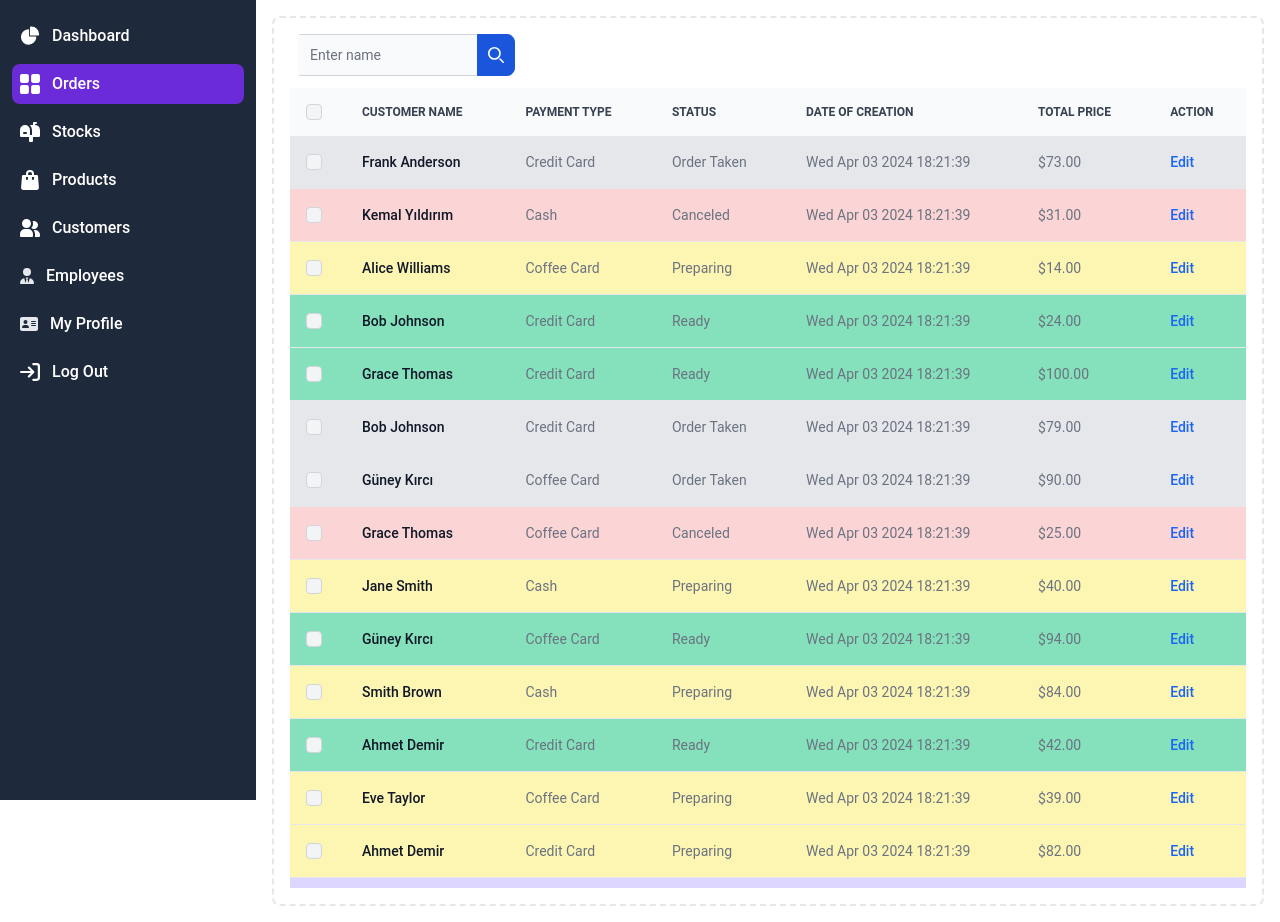
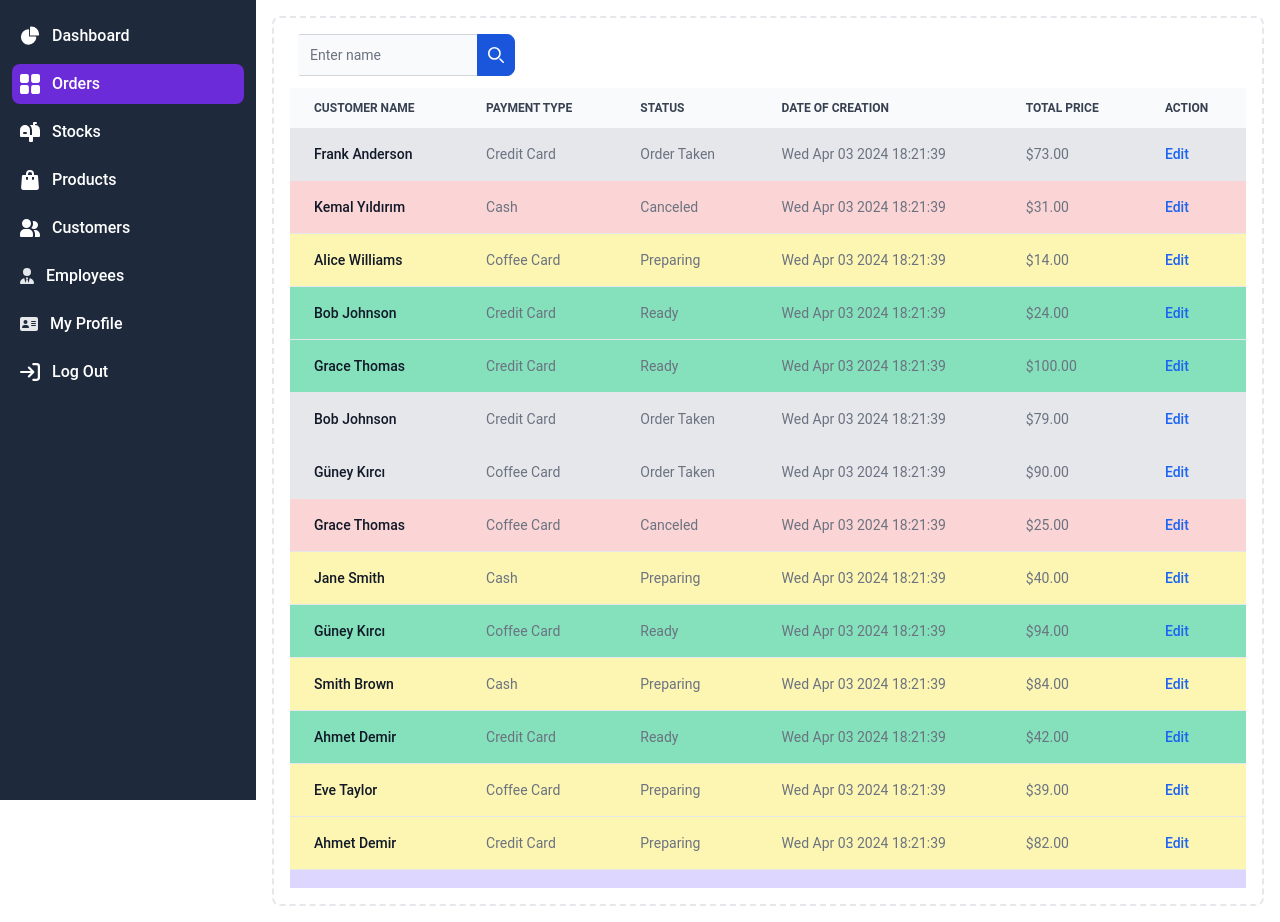
Before and after one commit to Nosver/CafeManagement, a React (Vite) app in the folder frontend/: page /orders in a window 1280 px wide. Built offline with nearby package versions, Linux system fonts and the light colour scheme.

Commit message:
Checkboxes are removed and add buttons are relocated in ERP side
.

```diff
--- a/frontend/src/components/personel/SearchBar.jsx
+++ b/frontend/src/components/personel/SearchBar.jsx
@@ -13,12 +13,11 @@ export const SearchBar = ({searchButtonSubmit}) => {
         searchButtonSubmit(searchValue);
     };
 
-
     return (
         <form class="max-w-2xl mr-auto ml-2" onSubmit={handleSubmit}>
             <div class="flex">
                 <div class="relative w-full">
-                    <input value={searchValue} onChange={handleInputChange} type="search" id="search-dropdown" class="block p-2.5 w-full z-20 text-sm text-gray-900 bg-gray-50 rounded-e-lg border-x-gray-50 border-x-2 border border-gray-300 focus:ring-blue-500 focus:border-blue-500 dark:bg-gray-700 dark:border-x-gray-700  dark:border-gray-600 dark:placeholder-gray-400 dark:text-white dark:focus:border-blue-500" placeholder="Enter name" />
+                    <input value={searchValue} onChange={handleInputChange} type="search" id="search-dropdown" class="block p-2.5 w-full z-20 text-sm text-gray-900 bg-gray-50 rounded-e-lg     border-x-gray-50 border-x-2 border border-gray-300 focus:ring-blue-500 focus:border-blue-500 dark:bg-gray-700 dark:border-x-gray-700  dark:border-gray-600 dark:placeholder-gray-400 dark:text-white dark:focus:border-blue-500" placeholder="Enter name" />
                     <button type="submit" class="absolute top-0 end-0 p-2.5 text-sm font-medium h-full text-white bg-blue-700 rounded-e-lg border border-blue-700 hover:bg-blue-800 focus:ring-4 focus:outline-none focus:ring-blue-300 dark:bg-blue-600 dark:hover:bg-blue-700 dark:focus:ring-blue-800">
                         <svg class="w-4 h-4" aria-hidden="true" xmlns="http://www.w3.org/2000/svg" fill="none" viewBox="0 0 20 20">
                             <path stroke="currentColor" stroke-linecap="round" stroke-linejoin="round" stroke-width="2" d="m19 19-4-4m0-7A7 7 0 1 1 1 8a7 7 0 0 1 14 0Z" />
--- a/frontend/src/pages/Personel/Customers.jsx
+++ b/frontend/src/pages/Personel/Customers.jsx
@@ -129,9 +129,6 @@ export const Customers = () => {
                                 <table class="w-full text-sm text-left rtl:text-right text-gray-500 dark:text-gray-400">
                                     <thead class="text-xs text-gray-700 uppercase bg-gray-50 dark:bg-gray-700 dark:text-gray-400">
                                         <tr>
-                                            <th scope="col" class="p-4">
-                                                <InsertButton description="Add new product" onClick={openPopup} />
-                                            </th>
                                             <th scope="col" class="px-6 py-3">
                                                 Id
                                             </th>
@@ -197,12 +194,6 @@ export const Customers = () => {
 
                                         {customersShow.map((customersArray, index) => (
                                             <tr key={index}>
-                                                <td class="w-4 p-4">
-                                                    <div class="flex items-center">
-                                                        <input id={`checkbox-table-${index}`} type="checkbox" class="w-4 h-4 text-blue-600 bg-gray-100 border-gray-300 rounded focus:ring-blue-500 dark:focus:ring-blue-600 dark:ring-offset-gray-800 dark:focus:ring-offset-gray-800 focus:ring-2 dark:bg-gray-700 dark:border-gray-600" />
-                                                        <label for={`checkbox-table-${index}`} class="sr-only">checkbox</label>
-                                                    </div>
-                                                </td>
                                                 <td class="px-6 py-4 whitespace-nowrap">
                                                     <div class="text-sm text-gray-900">{customersArray.id}</div>
                                                 </td>
--- a/frontend/src/pages/Personel/Employees.jsx
+++ b/frontend/src/pages/Personel/Employees.jsx
@@ -99,6 +99,7 @@ export const Employees = () => {
         <div class="p-4 border-2 border-gray-200 border-dashed rounded-lg dark:border-gray-700">
           <div class='flex flex-row w-6/6 mb-3'>
             <SearchBar searchButtonSubmit = {searchButtonSubmit} class='mr-auto'></SearchBar>
+            <InsertButton description="Add new Employee" onClick={openPopup} />
           </div>
           <div className="flex h-screen overflow-hidden">
             {/* Content area */}
@@ -108,9 +109,6 @@ export const Employees = () => {
                 <table class="table-auto w-* text-sm text-left rtl:text-right text-gray-500 dark:text-gray-400">
                   <thead class="text-xs text-gray-700 uppercase bg-gray-50 dark:bg-gray-700 dark:text-gray-400">
                     <tr>
-                      <th scope="col" class="p-4">
-                        <InsertButton description="Add new Employee" onClick={openPopup} />
-                      </th>
                       <th scope="col" class="px-6 py-3">Full Name</th>
                       <th scope="col" class="px-6 py-3">Email</th>
                       <th scope="col" class="px-6 py-3">Phone</th>
@@ -160,12 +158,6 @@ export const Employees = () => {
                         class={`
                           ${Employee.quantity == 1 ? 'bg-red-400' : Employee.quantity < 5 ? 'bg-red-300' : Employee.quantity < 10 ? 'bg-red-200' : Employee.quantity < 20 ? 'bg-red-100' : 'bg-white'} border-b dark:bg-gray-800 dark:border-black-700 hover:bg-white dark:hover:bg-gray-600 }`}
                       >
-                        <td class="w-4 p-4">
-                          <div class="flex items-center">
-                            <input id={`checkbox-table-${index}`} type="checkbox" class="w-4 h-4 text-blue-600 bg-gray-100 border-gray-300 rounded focus:ring-blue-500 dark:focus:ring-blue-600 dark:ring-offset-gray-800 dark:focus:ring-offset-gray-800 focus:ring-2 dark:bg-gray-700 dark:border-gray-600" />
-                            <label for={`checkbox-table-${index}`} class="sr-only">checkbox</label>
-                          </div>
-                        </td>
                         <td class="px-6 py-4">{Employee.fullName.toString()}</td>
                         <td class="px-6 py-4">{Employee.email.toString()}</td>
                         <td class="px-6 py-4">{Employee.phone.toString()}</td>
--- a/frontend/src/pages/Personel/Orders.jsx
+++ b/frontend/src/pages/Personel/Orders.jsx
@@ -117,12 +117,6 @@ export const Orders = () => {
                                 <table class="w-full text-sm text-left rtl:text-right text-gray-500 dark:text-gray-400">
                                     <thead class="text-xs text-gray-700 uppercase bg-gray-50 dark:bg-gray-700 dark:text-gray-400">
                                         <tr>
-                                            <th scope="col" class="p-4">
-                                                <div class="flex items-center">
-                                                    <input id="checkbox-all" type="checkbox" class="w-4 h-4 text-blue-600 bg-gray-100 border-gray-300 rounded focus:ring-blue-500 dark:focus:ring-blue-600 dark:ring-offset-gray-800 dark:focus:ring-offset-gray-800 focus:ring-2 dark:bg-gray-700 dark:border-gray-600" />
-                                                    <label for="checkbox-all" class="sr-only">checkbox</label>
-                                                </div>
-                                            </th>
                                             <th scope="col" class="px-6 py-3">
                                                 Customer Name
                                             </th>
@@ -166,12 +160,6 @@ export const Orders = () => {
                                                                 order.status === OrderStatus.CANCELED ? 'bg-red-200' :
                                                                     order.status === OrderStatus.SERVED ? 'bg-violet-200' :
                                                                         'bg-gray-200'} border-b dark:bg-gray-800 dark:border-black-700 hover:bg-white dark:hover:bg-gray-600 }`}>
-                                                <td class="w-4 p-4">
-                                                    <div class="flex items-center">
-                                                        <input id={`checkbox-table-${index}`} type="checkbox" class="w-4 h-4 text-blue-600 bg-gray-100 border-gray-300 rounded focus:ring-blue-500 dark:focus:ring-blue-600 dark:ring-offset-gray-800 dark:focus:ring-offset-gray-800 focus:ring-2 dark:bg-gray-700 dark:border-gray-600" />
-                                                        <label for={`checkbox-table-${index}`} class="sr-only">checkbox</label>
-                                                    </div>
-                                                </td>
                                                 <th scope="row" class="px-6 py-4 font-medium text-gray-900 whitespace-nowrap dark:text-white">
                                                     {order.customer}
                                                 </th>
--- a/frontend/src/pages/Personel/Products.jsx
+++ b/frontend/src/pages/Personel/Products.jsx
@@ -92,6 +92,7 @@ export const Products = () => {
                 <div class="p-4 border-2 border-gray-200 border-dashed rounded-lg dark:border-gray-700">
                     <div class='flex flex-row w-6/6 mb-3'>
                         <SearchBar searchButtonSubmit = {searchButtonSubmit} class='mr-auto'></SearchBar>
+                        <InsertButton description="Add new product" onClick={openPopup} />
                     </div>
                     <div className="flex h-screen overflow-hidden">
 
@@ -102,9 +103,6 @@ export const Products = () => {
                                 <table class="w-full text-sm text-left rtl:text-right text-gray-500 dark:text-gray-400">
                                     <thead class="text-xs text-gray-700 uppercase bg-gray-50 dark:bg-gray-700 dark:text-gray-400">
                                         <tr>
-                                            <th scope="col" class="p-4">
-                                                <InsertButton description="Add new product" onClick={openPopup} />
-                                            </th>
                                             <th scope="col" class="px-6 py-3">
                                                 Id
                                             </th>
@@ -169,12 +167,6 @@ export const Products = () => {
                                                 class={`
                                             ${product.quantity == 1 ? 'bg-red-400' : product.quantity < 5 ? 'bg-red-300' : product.quantity < 10 ? 'bg-red-200' : product.quantity < 20 ? 'bg-red-100' : 'bg-white'} border-b dark:bg-gray-800 dark:border-black-700 hover:bg-white dark:hover:bg-gray-600 }`}
                                             >
-                                                <td class="w-4 p-4">
-                                                    <div class="flex items-center">
-                                                        <input id={`checkbox-table-${index}`} type="checkbox" class="w-4 h-4 text-blue-600 bg-gray-100 border-gray-300 rounded focus:ring-blue-500 dark:focus:ring-blue-600 dark:ring-offset-gray-800 dark:focus:ring-offset-gray-800 focus:ring-2 dark:bg-gray-700 dark:border-gray-600" />
-                                                        <label for={`checkbox-table-${index}`} class="sr-only">checkbox</label>
-                                                    </div>
-                                                </td>
                                                 <th scope="row" class="px-6 py-4 font-medium text-gray-900 whitespace-nowrap dark:text-white">
                                                     {product.id}
                                                 </th>
--- a/frontend/src/pages/Personel/Stocks.jsx
+++ b/frontend/src/pages/Personel/Stocks.jsx
@@ -143,14 +143,12 @@ export const Stocks = () => {
                 <div class="p-4 border-2 border-gray-200 border-dashed rounded-lg dark:border-gray-700">
                     <div class='flex flex-row w-6/6 mb-3'>
                         <SearchBar searchButtonSubmit = {searchButtonSubmit} class='mr-auto'></SearchBar>
+                        <InsertButton description="Add new stock" onClick={openPopup} />
                     </div>
                     <main>
                         <table class="w-full text-sm text-left rtl:text-right text-gray-500 dark:text-gray-400">
                             <thead class="text-xs text-gray-700 uppercase bg-gray-50 dark:bg-gray-700 dark:text-gray-400">
                                 <tr>
-                                    <th scope="col" class="p-4">
-                                        <InsertButton description="Add new stock" onClick={openPopup} />
-                                    </th>
                                     <th scope="col" class="px-6 py-3">
                                         ID
                                     </th>
@@ -206,12 +204,6 @@ export const Stocks = () => {
                                 {stocksShow.map((stock, index) => (
                                     <tr key={index} onClick={() => setSelectedOrder(order)}
                                             class={`${stock.quantity == 1 ? 'bg-red-400' : stock.quantity < 5 ? 'bg-red-300' : stock.quantity < 10 ? 'bg-red-200' : stock.quantity < 20 ? 'bg-red-100' : 'bg-white'} border-b dark:bg-gray-800 dark:border-black-700 hover:bg-white dark:hover:bg-gray-600 }`}>
-                                        <td class="w-4 p-4">
-                                            <div class="flex items-center">
-                                                <input id={`checkbox-table-${index}`} type="checkbox" class="w-4 h-4 text-blue-600 bg-gray-100 border-gray-300 rounded focus:ring-blue-500 dark:focus:ring-blue-600 dark:ring-offset-gray-800 dark:focus:ring-offset-gray-800 focus:ring-2 dark:bg-gray-700 dark:border-gray-600" />
-                                                <label for={`checkbox-table-${index}`} class="sr-only">checkbox</label>
-                                            </div>
-                                        </td>
                                         <th scope="row" class="px-6 py-4 font-medium text-gray-900 whitespace-nowrap dark:text-white">{stock.id}</th>
                                         <td class="px-6 py-4">{stock.name}</td>
                                         <td class="px-6 py-4">{stock.quantity}</td>
```
